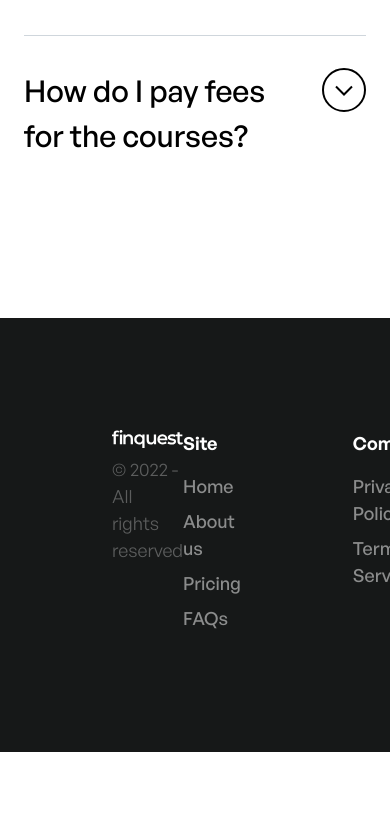
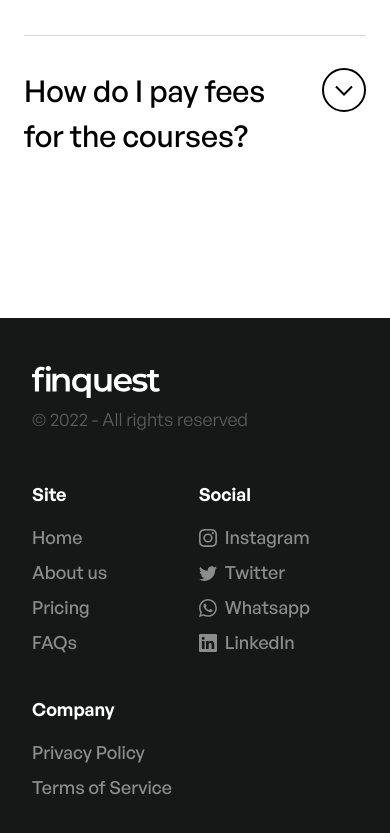
Before and after one commit to emanuelchristo/finquest, a Next.js app: page / in a window 390 px wide. Shown: the part 8216-9049 px from the top of the page. Before the commit the page ends 8968 px from the top, so only its background shows below. Built offline with nearby package versions, Linux system fonts and the light colour scheme.

Commit message:
footer responsive

```diff
--- a/components/footer.module.css
+++ b/components/footer.module.css
@@ -2,7 +2,11 @@
 	background-color: #161818;
 	display: flex;
 	justify-content: space-between;
-	padding: 7rem;
+	padding: 6rem 7rem;
+}
+
+.left {
+	margin-right: 2rem;
 }
 
 .logo {
@@ -35,6 +39,7 @@
 	font-weight: 500;
 	color: rgba(255, 255, 255, 0.5);
 	margin-bottom: 0.5rem;
+	white-space: nowrap;
 }
 
 .social-wrapper {
@@ -44,3 +49,44 @@
 .social-icon {
 	margin-right: 0.5rem;
 }
+
+@media (max-width: 1279px) {
+	.footer {
+		padding: 5rem;
+	}
+	.link-group {
+		margin-right: 5rem;
+	}
+}
+
+@media (max-width: 1023px) {
+	.footer {
+		padding: 5rem 3rem;
+	}
+	.link-group {
+		margin-right: 3rem;
+	}
+}
+
+@media (max-width: 767px) {
+	.footer {
+		flex-direction: column;
+		padding: 3rem 2rem 1rem 2rem;
+	}
+	.left {
+		margin-bottom: 3rem;
+	}
+	.right {
+		justify-content: space-between;
+		flex-wrap: wrap;
+	}
+	.link-group {
+		margin-bottom: 2rem;
+	}
+}
+
+@media (max-width: 639px) {
+	.link-group:nth-child(2) {
+		order: 3;
+	}
+}
```
